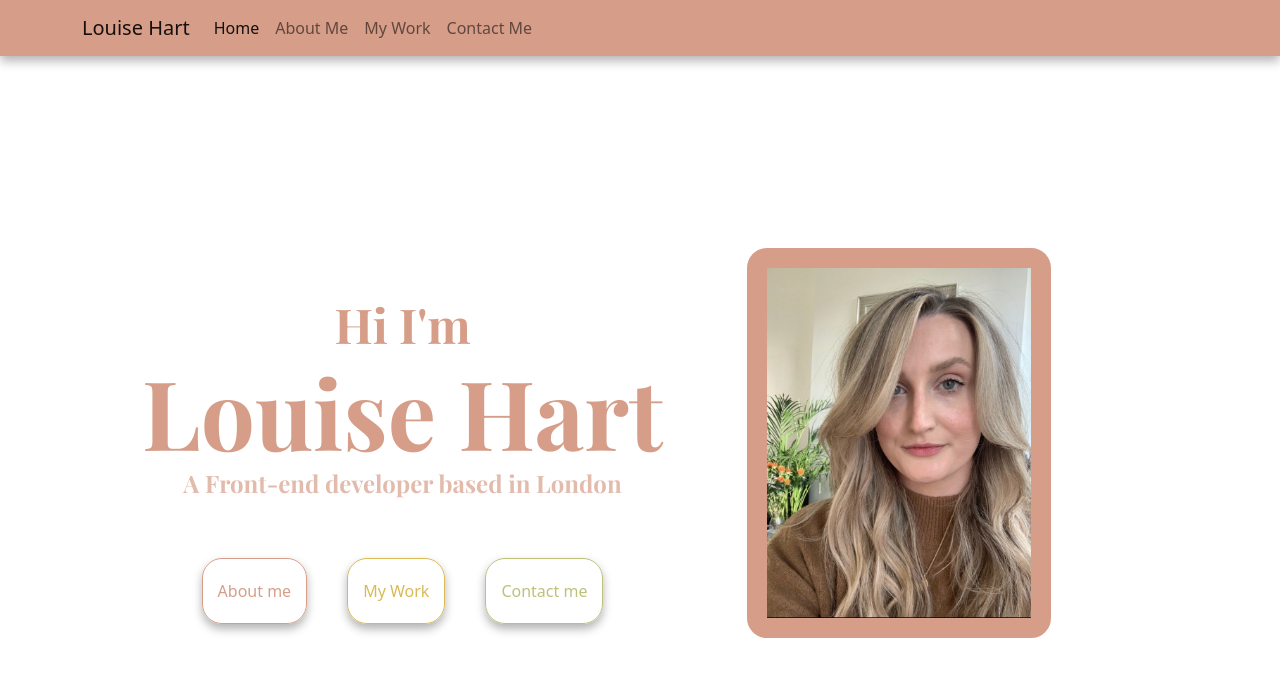
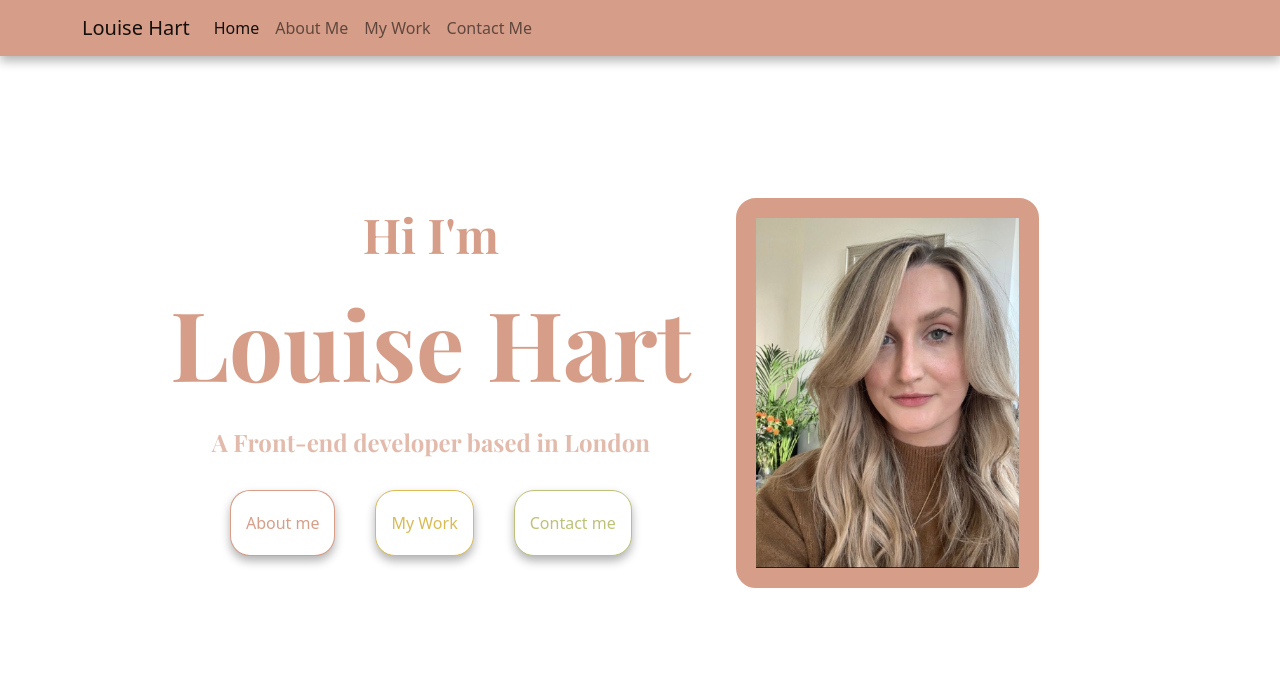
Before and after one commit to louiseahart/Responsive-Week-4-Portfolio, a plain HTML site: page index.html in a window 1280 px wide. Drawn offline with nearby package versions, Linux system fonts and the light colour scheme.

Commit message:
added homepage content

```diff
--- a/css/style.css
+++ b/css/style.css
@@ -16,10 +16,10 @@ h1,
 h2,
 h3 {
   text-align: center;
-  margin: 0;
   font-family: "Playfair Display", serif;
   font-weight: bold;
   color: var(--primary-color);
+  line-height: 1.5;
 }
 
 h1 {
@@ -28,11 +28,14 @@ h1 {
 
 h2 {
   font-size: 48px;
+  margin: 0px;
 }
 
 h3 {
   font-size: 24px;
   opacity: 0.7;
+  margin-top: 10px;
+  margin-bottom: 20px;
 }
 
 p {
@@ -53,17 +56,20 @@ p {
 }
 
 .hero {
-  margin-top: 200px;
+  margin: 150px;
 }
 
 .navigation-links {
   display: flex;
-  margin-top: 40px;
+  margin-top: 10px;
   justify-content: center;
 }
 
 .navigation-links a {
-  margin: 20px;
+  margin-top: 10px;
+  margin-bottom: 50px;
+  margin-left: 20px;
+  margin-right: 20px;
   border-radius: 20px;
   padding: 20px 15px;
   text-decoration: none;
@@ -71,6 +77,7 @@ p {
 
 .about-link {
   color: var(--primary-color);
+  background: white;
   border: 1px solid var(--primary-color);
   box-shadow: var(--box-shadow);
   cursor: pointer;
@@ -83,6 +90,7 @@ p {
 
 .work-link {
   color: var(--secondary-color);
+  background: white;
   border: 1px solid var(--secondary-color);
   box-shadow: var(--box-shadow);
   cursor: pointer;
@@ -95,6 +103,7 @@ p {
 
 .contact-link {
   color: var(--tertiary-color);
+  background: white;
   border: 1px solid var(--tertiary-color);
   box-shadow: var(--box-shadow);
   cursor: pointer;
--- a/index.html
+++ b/index.html
@@ -7,7 +7,7 @@
     <title>Louise Hart's Developer Portfolio</title>
     <meta
       name="description"
-      content="A showcase of Louise's SheCodes front-end developer work"
+      content="A showcase of Louise's front-end developer work"
     />
     <link
       href="https://cdn.jsdelivr.net/npm/bootstrap@5.1.3/dist/css/bootstrap.min.css"
@@ -33,7 +33,6 @@
     ></script>
   </head>
   <body>
-    <!-- <div class="container"> -->
     <nav class="navbar navbar-light fixed-top navbar-expand-lg">
       <div class="container">
         <a class="navbar-brand" href="#">Louise Hart</a>
@@ -67,19 +66,16 @@
       </div>
     </nav>
     <div class="hero">
-      <div class="container">
       <div class="row"></div>
       <div class="row mt-5">
         <div class="col-md-7">
-            <h2 class="text-center mt-5">Hi I'm</h2>
+          <h2 class="text-center">Hi I'm</h2>
           <h1 class="text-center">Louise Hart</h1>
           <h3 class="text-center">A Front-end developer based in London</h3>
           <div class="navigation-links">
             <a href="/about.html" class="btn about-link">About me</a>
             <a href="about.html#contact" class="btn work-link">My Work</a>
-              <a href="about.html#contact" class="btn contact-link"
-                >Contact me</a
-              >
+            <a href="about.html#contact" class="btn contact-link">Contact me</a>
           </div>
         </div>
 
@@ -92,6 +88,5 @@
         </div>
       </div>
     </div>
-    </div>
   </body>
 </html>
```
Lines whose indentation alone changed are shown as unchanged.
